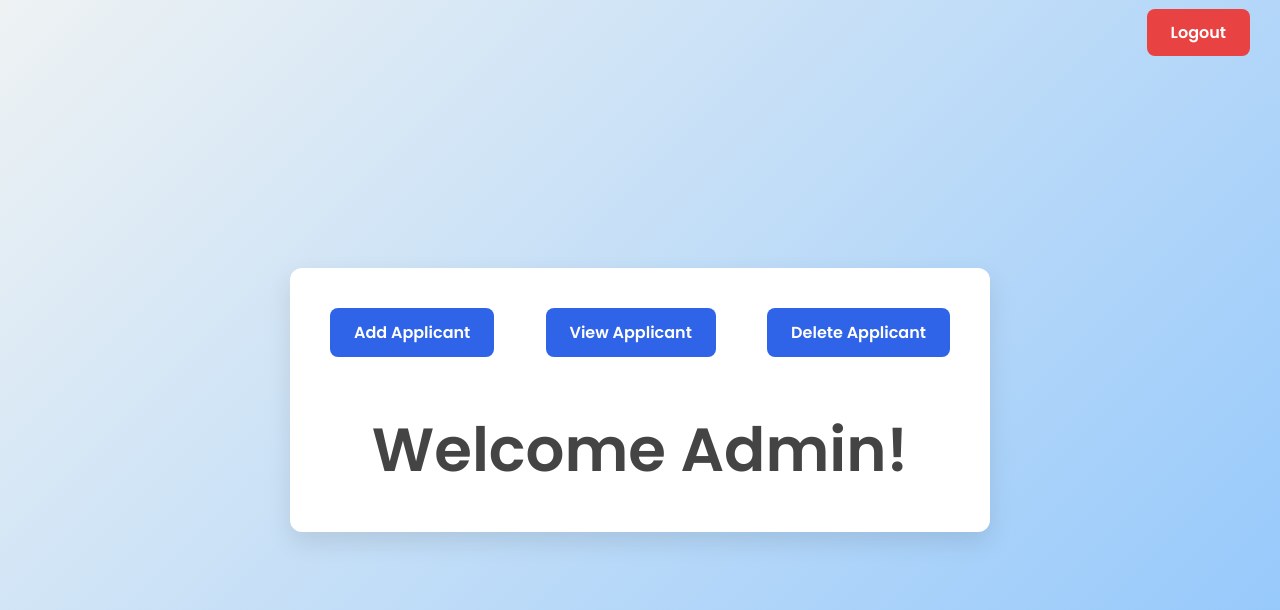
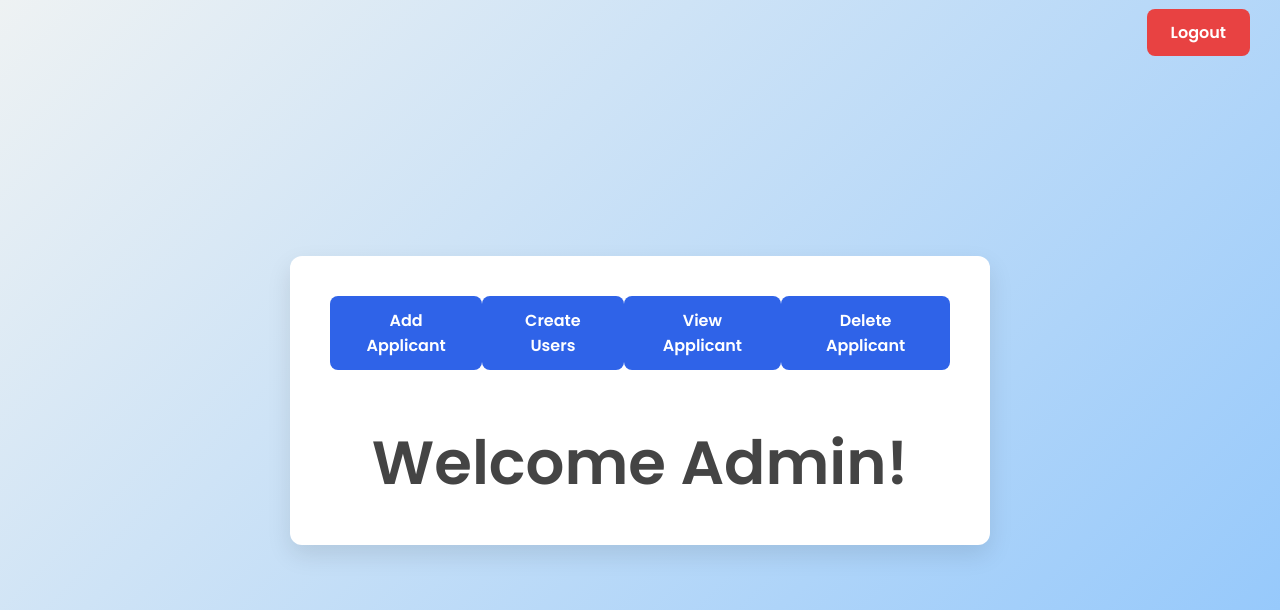
Before and after one commit to MenukaSankalpa/CHL01, a PHP site: page /dashboard.php in a window 1280 px wide. Shown: the top 610 px of the page. Run offline with PHP 8.4, Linux system fonts and the light colour scheme; the visitor is signed in with stand-in values (Sample User, id 1).

Commit message:
added codes

```diff
--- a/dashboard.php
+++ b/dashboard.php
@@ -32,6 +32,7 @@
   <div class="dashboard-container">
     <div class="top-buttons">
       <a href="components/addApplicant.html" class="btn">Add Applicant</a>
+      <a href="components/createUser.php" class="btn">Create Users</a>
       <a href="components/viewApplicant.php" class="btn">View Applicant</a>
       <a href="components/deleteApplicant.php" class="btn">Delete Applicant</a>
     </div>
```
Also changed, not shown: templates/footer.php (added), templates/header.php (added), templates/sidebar.php (added).
